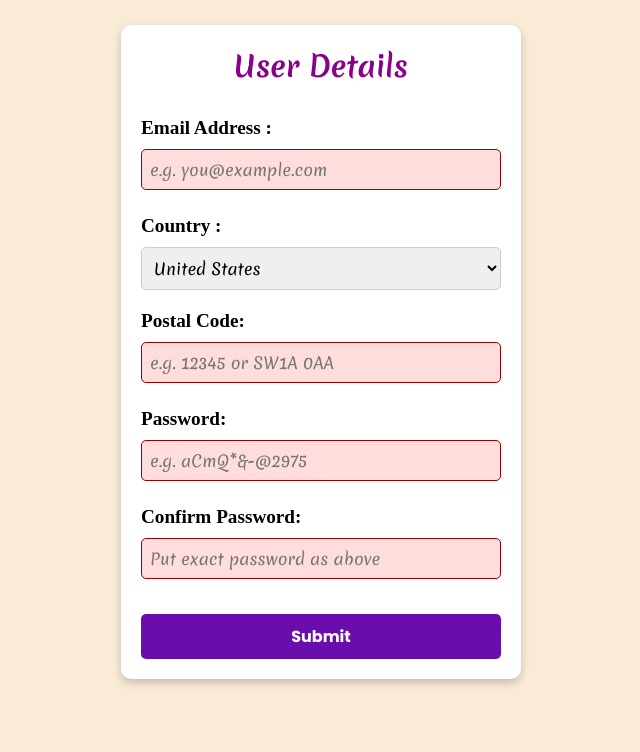
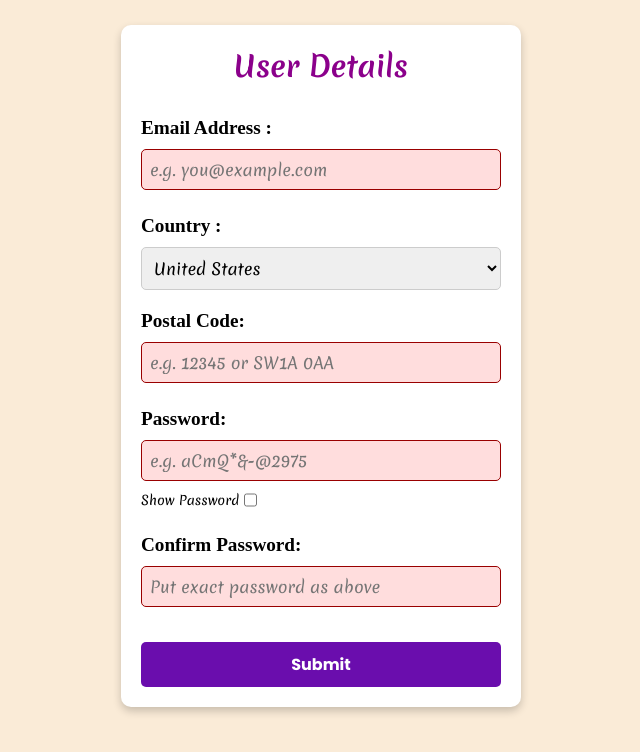
Before and after one commit to umersaif11/form-validation, a website built with webpack: page src/template.html in a window 1280 px wide. Shown: the whole page, without its empty margins (319-959 px from the left). Built offline with nearby package versions, Linux system fonts and the light colour scheme; a web font is replaced by a local one.

Commit message:
Add the Label and input for the show password

```diff
--- a/src/template.html
+++ b/src/template.html
@@ -333,6 +333,10 @@
         required
         />
         <span class="password-error" aria-live="polite"></span>
+        <label for="show-pass">
+          Show Password
+          <input type="checkbox" id="show-pass">
+        </label>
       </p>
       <p>
         <label for="confirm-user-password">Confirm Password: </label>
```
